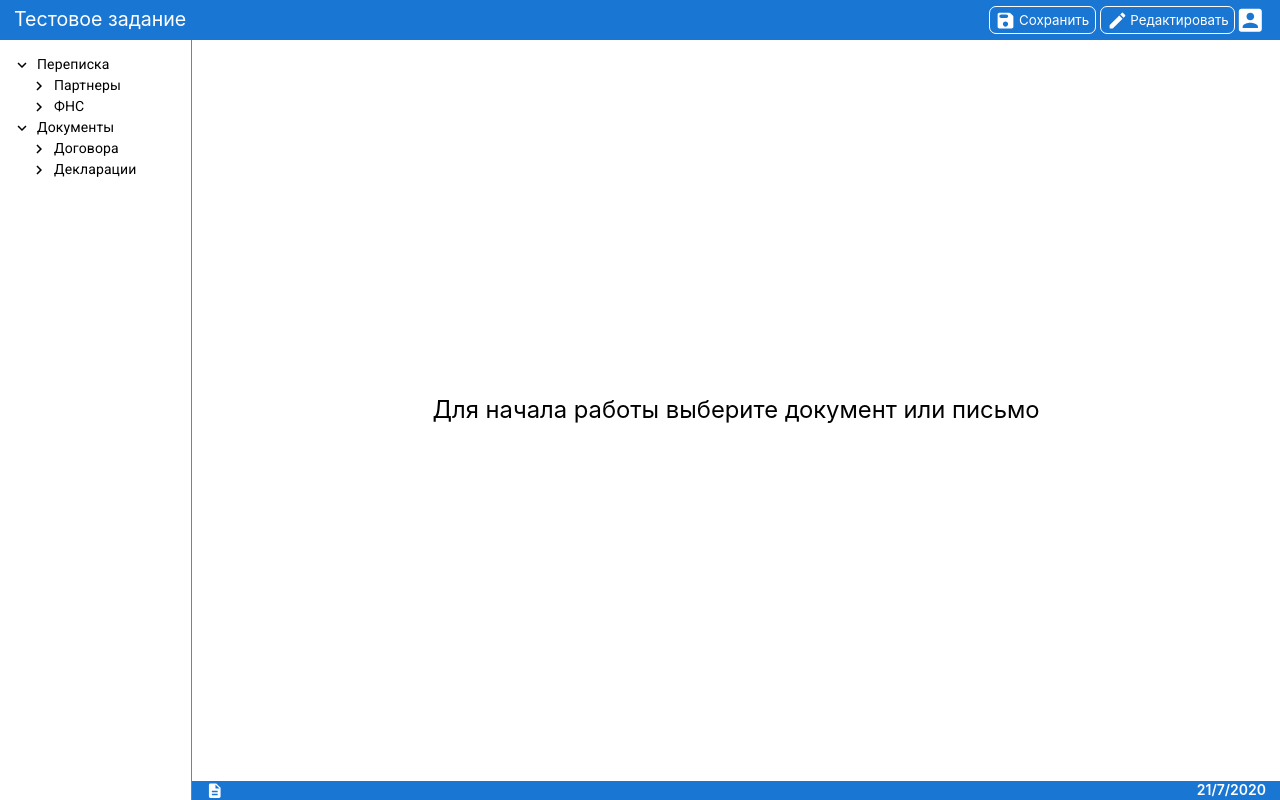
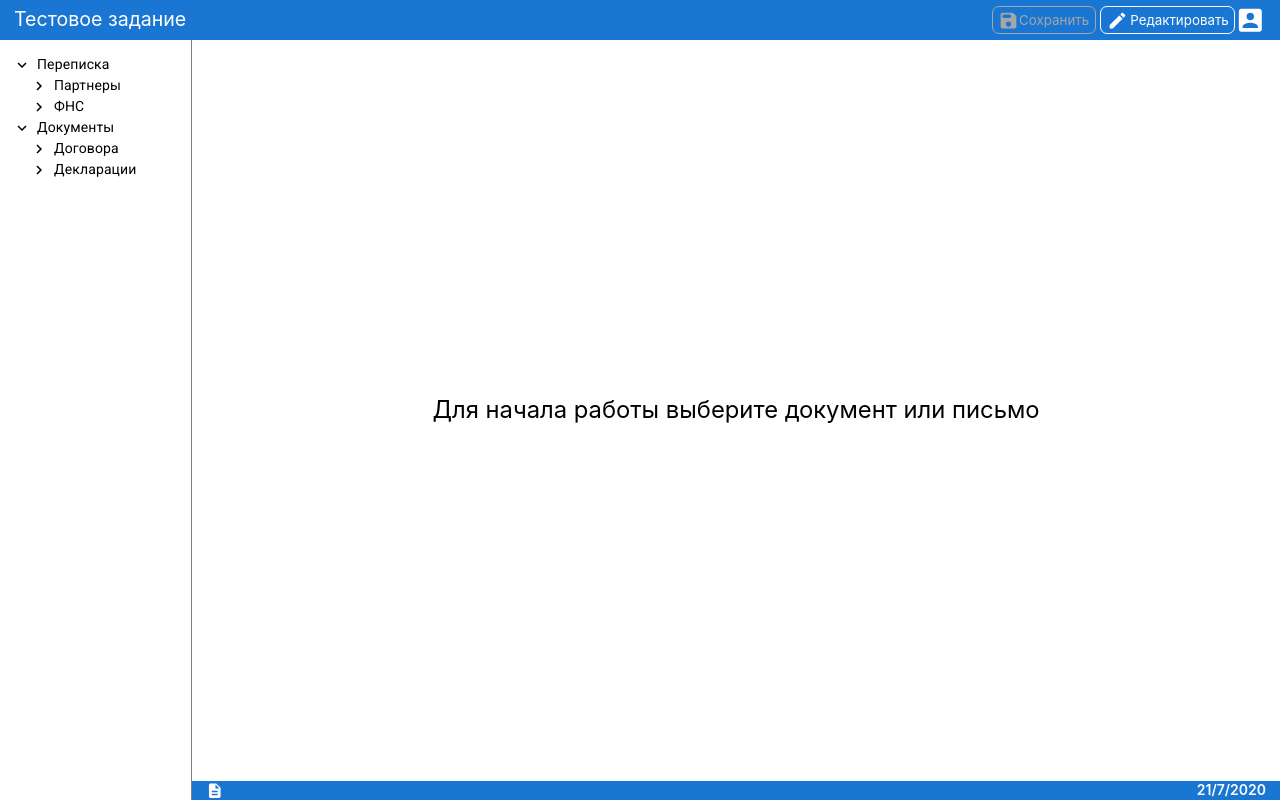
Before and after one commit to Aluminaze/test-project, a React (Create React App) app: page / in a window 1280 px wide. Built offline with nearby package versions, Linux system fonts and the light colour scheme.

Commit message:
add logic buttons in Header component

```diff
--- a/src/components/DocumentViewer/InfoBar/InfoBar.jsx
+++ b/src/components/DocumentViewer/InfoBar/InfoBar.jsx
@@ -15,7 +15,7 @@ const InfoBar = (props) => {
   return (
     <div className={(style.documents__infoBar, style.infoBar)}>
       <div className={style.infoBar__openFileName}>
-        <DescriptionIcon fontSize="small" />
+        <DescriptionIcon className={style.infoBar__documentIcon} fontSize="small" />
         {props.documentIsOpen_name !== null ? props.documentIsOpen_name : null}
       </div>
       <div className={style.infoBar__currentDate}>{getCurrentDate()}</div>
--- a/src/components/DocumentViewer/InfoBar/InfoBar.module.css
+++ b/src/components/DocumentViewer/InfoBar/InfoBar.module.css
@@ -21,3 +21,6 @@
   flex-direction: row;
   align-items: center;
 }
+.infoBar__documentIcon {
+  margin-right: 0.3rem;
+}
--- a/src/components/Header/Header.jsx
+++ b/src/components/Header/Header.jsx
@@ -16,14 +16,80 @@ const Header = (props) => {
     }
   };
 
+  let editButton;
+  let saveButton;
+  if (props.documentEditMode) {
+    saveButton = <button
+    className={style.header__saveButton}
+    onClick={() =>
+      props.documentEditMode
+        ? props.saveEditDocumentText(props.selectedDataId)
+        : null
+    }
+  >
+    <SaveRoundedIcon
+      className={style.header__saveIcon}
+      style={{ fill: "white" }}
+      fontSize="default"
+    />
+    <span>Сохранить</span>
+  </button>
+    editButton = (
+      <button
+        disabled
+        className={style.header__editButton__disabled}
+      >
+        <EditRoundedIcon
+          className={style.header__openIcon}
+          style={{ fill: "#a6a6a6" }}
+          fontSize="default"
+        />
+        <span>Редактировать</span>
+      </button>
+    );
+  } else {
+    saveButton = <button
+    disabled
+    className={style.header__saveButton__disabled}
+    onClick={() =>
+      props.documentEditMode
+        ? props.saveEditDocumentText(props.selectedDataId)
+        : null
+    }
+  >
+    <SaveRoundedIcon
+      className={style.header__saveIcon}
+      style={{ fill: "#a6a6a6" }}
+      fontSize="default"
+    />
+    <span>Сохранить</span>
+  </button>
+    editButton = (
+      <button
+        className={style.header__editButton}
+        onClick={(event) => {
+          event.preventDefault();
+          startEditDocument(props.documentIsOpen[0].text);
+        }}
+      >
+        <EditRoundedIcon
+          className={style.header__openIcon}
+          style={{ fill: "white" }}
+          fontSize="default"
+        />
+        <span>Редактировать</span>
+      </button>
+    );
+  }
+
   return (
     <section className={style.header}>
       <div className={style.header__leftSide}>
         <h1 className={style.header__title}>Тестовое задание</h1>
       </div>
       <div className={style.header__rightSide}>
-        <button></button>
-        <button
+        {saveButton}
+        {/* <button
           className={style.header__saveButton}
           onClick={() =>
             props.documentEditMode
@@ -37,18 +103,8 @@ const Header = (props) => {
             fontSize="default"
           />
           <span>Сохранить</span>
-        </button>
-        <button
-          className={style.header__editButton}
-          onClick={() => startEditDocument(props.documentIsOpen[0].text)}
-        >
-          <EditRoundedIcon
-            className={style.header__openIcon}
-            style={{ fill: "white" }}
-            fontSize="default"
-          />
-          <span>Редактировать</span>
-        </button>
+        </button> */}
+          {editButton}
         <AccountBoxRoundedIcon
           className={style.header__accountIcon}
           style={{ fill: "white" }}
--- a/src/components/Header/Header.module.css
+++ b/src/components/Header/Header.module.css
@@ -31,17 +31,19 @@
   color: white;
 }
 
-.header__editButton, .header__saveButton {
+.header__editButton,
+.header__saveButton {
   display: flex;
   justify-content: center;
   align-items: center;
   background-color: transparent;
   border: 1px solid white;
-  border-radius: .5rem;
+  border-radius: 0.5rem;
   padding: 0.2rem 0.4rem;
 }
 
-.header__editButton span, .header__saveButton span {
+.header__editButton span,
+.header__saveButton span {
   margin-left: 0.2rem;
   color: white;
 }
@@ -49,3 +51,18 @@
 .header__editButton {
   margin-left: 0.3rem;
 }
+
+.header__editButton__disabled,
+.header__saveButton__disabled {
+  display: flex;
+  justify-content: center;
+  align-items: center;
+  background-color: transparent;
+  border: 1px solid #a6a6a6;
+  border-radius: 0.5rem;
+  padding: 0.2rem 0.4rem;
+  cursor: default;
+  margin-left: 0.2rem;
+  color: #a6a6a6;
+  margin-left: 0.3rem;
+}
```
Also changed, not shown: src/components/DocumentViewer/DocumentEditMode/DocumentEditMode.jsx (line endings or trailing spaces).
